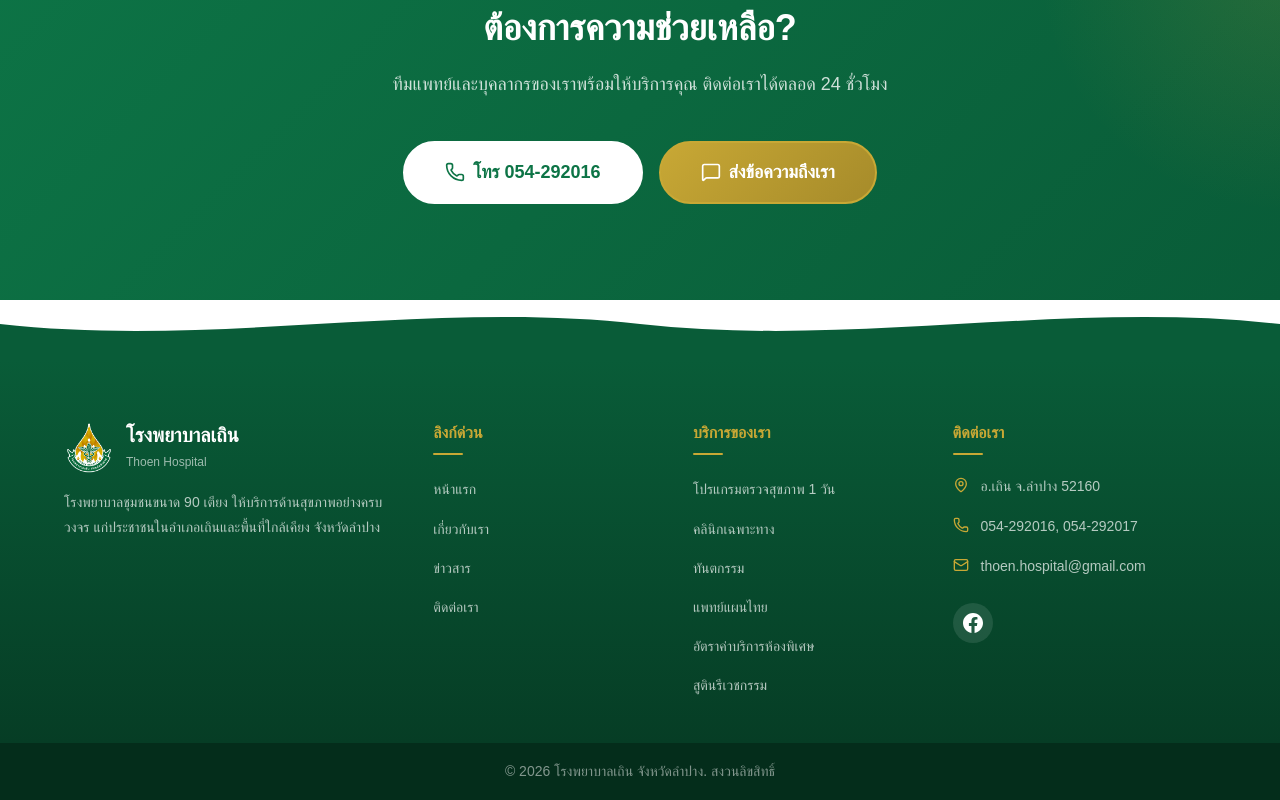
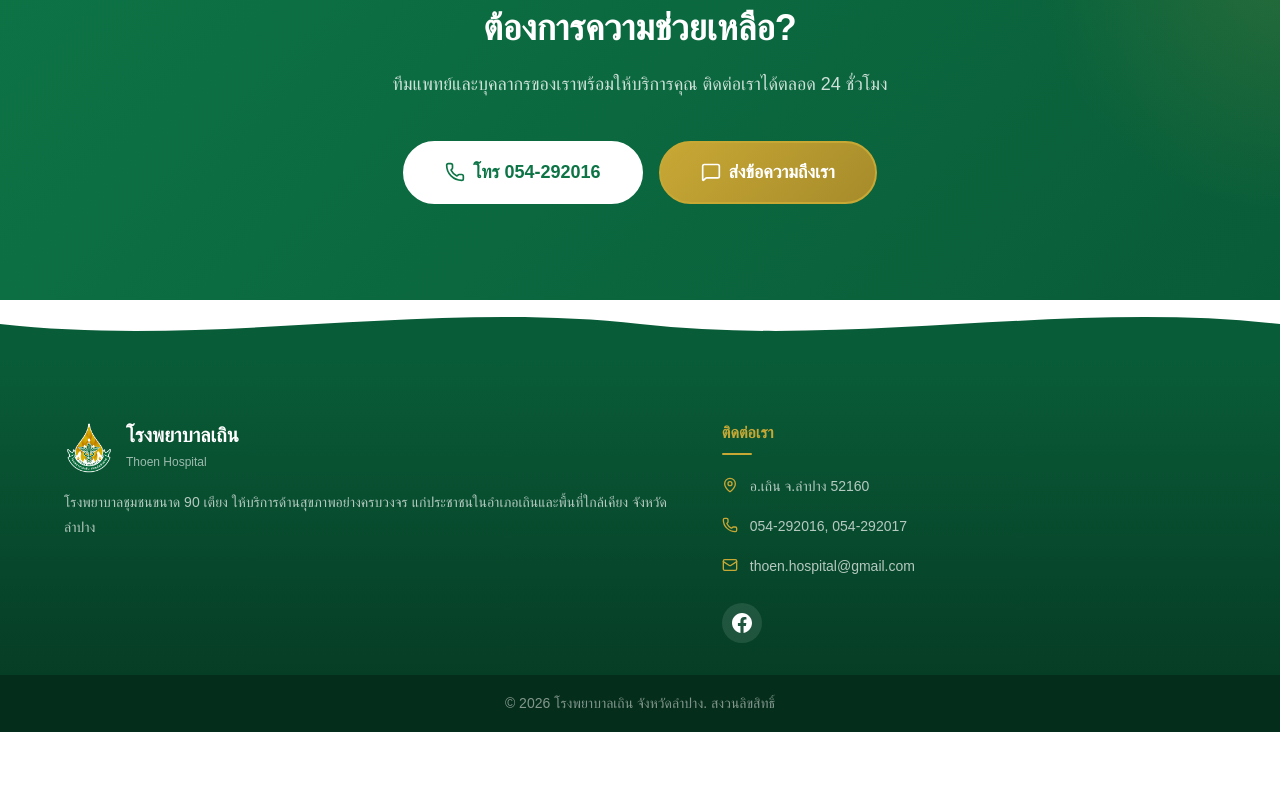
Before and after one commit to TontunHi/thoen-hospital-website, a Next.js app: page / in a window 1280 px wide. Shown: the part 4036-4836 px from the top of the page. After the commit the page ends 4768 px from the top, so only its background shows below. Built offline with nearby package versions, Linux system fonts and the light colour scheme; no server answers; the database is empty; a web font is replaced by a local one.

Commit message:
style: remove quick links and services from footer

```diff
--- a/src/components/common/Footer/Footer.css
+++ b/src/components/common/Footer/Footer.css
@@ -21,9 +21,11 @@
 
 .footer__grid {
   display: grid;
-  grid-template-columns: 1.5fr 1fr 1fr 1.2fr;
+  grid-template-columns: 1.5fr 1.2fr;
   gap: var(--space-10);
+  justify-content: space-between;
 }
+
 
 /* Brand */
 .footer__brand {
--- a/src/components/common/Footer/Footer.tsx
+++ b/src/components/common/Footer/Footer.tsx
@@ -1,6 +1,5 @@
 'use client';
 
-import Link from 'next/link';
 import Image from 'next/image';
 import { MapPin, Phone, Mail } from 'lucide-react';
 import { usePathname } from 'next/navigation';
@@ -45,29 +44,6 @@ export default function Footer() {
               </p>
             </div>
 
-            {/* Quick Links */}
-            <div className="footer__col">
-              <h4 className="footer__heading">ลิงก์ด่วน</h4>
-              <ul className="footer__links">
-                <li><Link href="/">หน้าแรก</Link></li>
-                <li><Link href="/about">เกี่ยวกับเรา</Link></li>
-                <li><Link href="/news">ข่าวสาร</Link></li>
-                <li><Link href="/contact">ติดต่อเรา</Link></li>
-              </ul>
-            </div>
-
-            {/* Services */}
-            <div className="footer__col">
-              <h4 className="footer__heading">บริการของเรา</h4>
-              <ul className="footer__links">
-                <li><span>โปรแกรมตรวจสุขภาพ 1 วัน</span></li>
-                <li><span>คลินิกเฉพาะทาง</span></li>
-                <li><span>ทันตกรรม</span></li>
-                <li><span>แพทย์แผนไทย</span></li>
-                <li><span>อัตราค่าบริการห้องพิเศษ</span></li>
-                <li><span>สูตินรีเวชกรรม</span></li>
-              </ul>
-            </div>
 
             {/* Contact */}
             <div className="footer__col">
```
